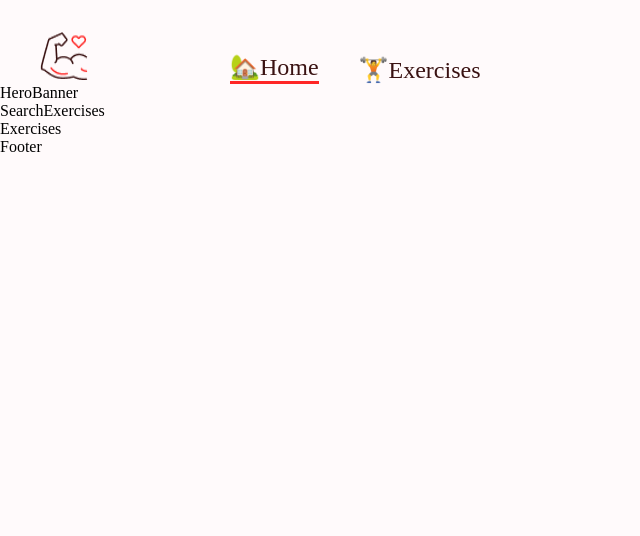
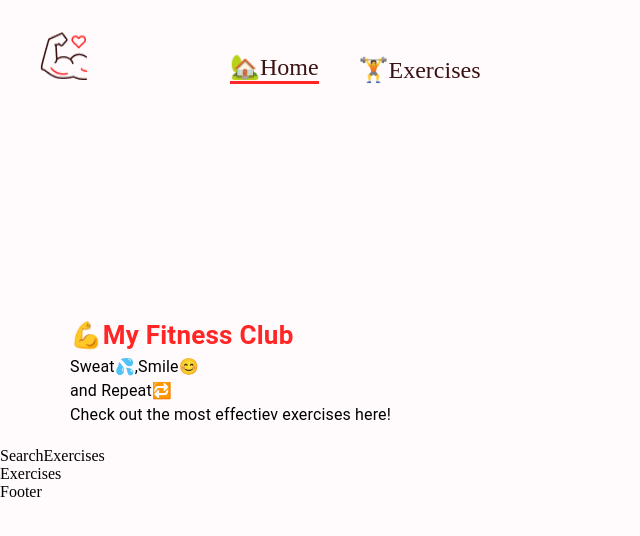
Before and after one commit to hardikbhasin/fitness-exercises-app, a React (Create React App) app: page / in a window 1280 px wide. Shown: the top 536 px of the page, without its empty margins (0-640 px from the left). Built offline with nearby package versions, Linux system fonts and the light colour scheme.

Commit message:
started heroBanner

```diff
--- a/src/components/HeroBanner.js
+++ b/src/components/HeroBanner.js
@@ -1,10 +1,22 @@
 import React from 'react'
-
+import { Box, Stack, Typography } from '@mui/material';
 const HeroBanner = () => {
   return (
-    <div>
-      HeroBanner
-    </div>
+    <Box sx={{
+      mt: { lg: '212px', xs: '70px' },
+      ml: { sm: '50px' }
+    }} position="relative" p="20px">
+      <Typography color="#FF2625" fontWeight="600" fontSize="26px" >
+        💪My Fitness Club
+      </Typography>
+      <Typography>
+          Sweat💦,Smile😊<br/>and Repeat🔁
+
+      </Typography>
+      <Typography>
+          Check out the most effectiev exercises here!
+      </Typography>
+    </Box>
   )
 }
 
```
